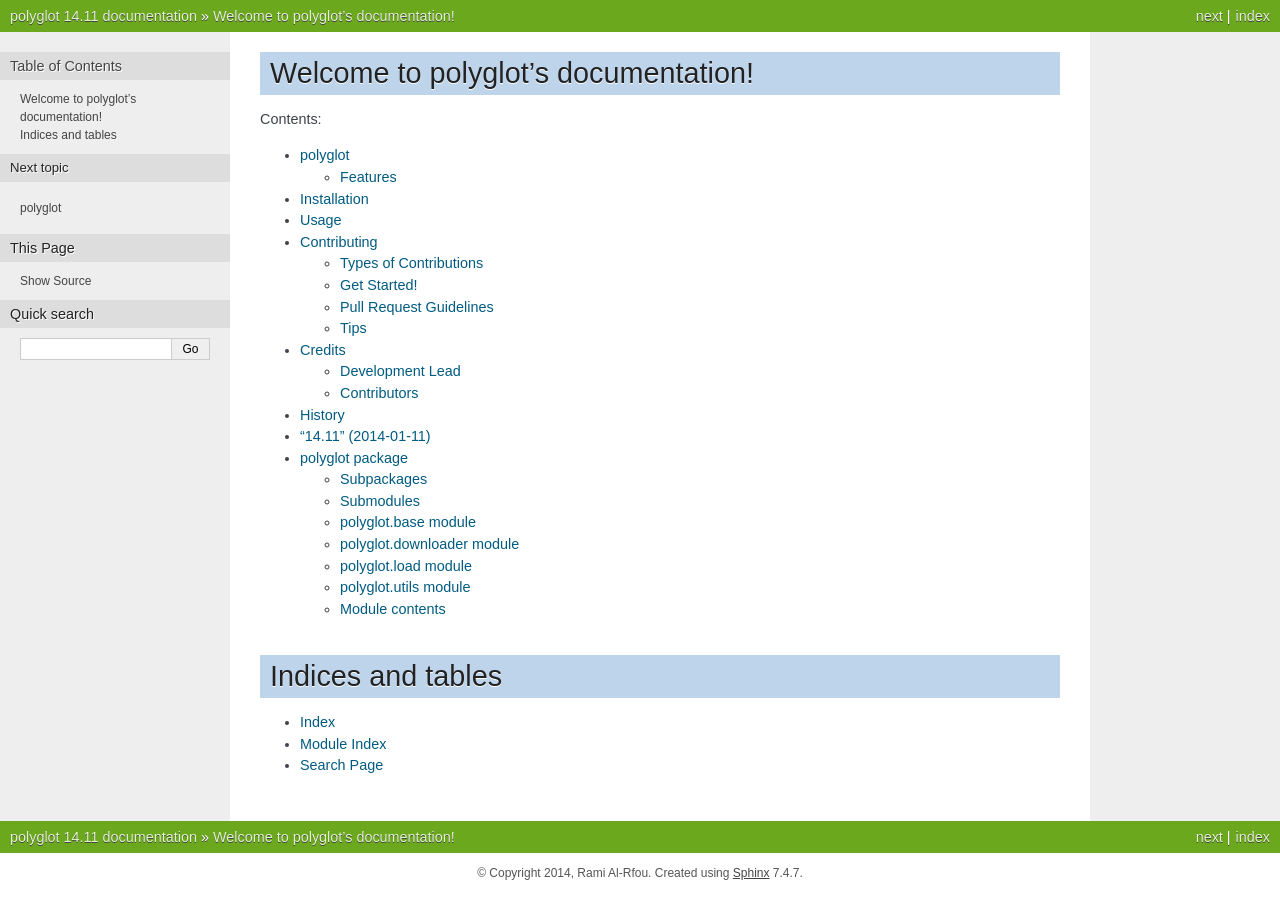
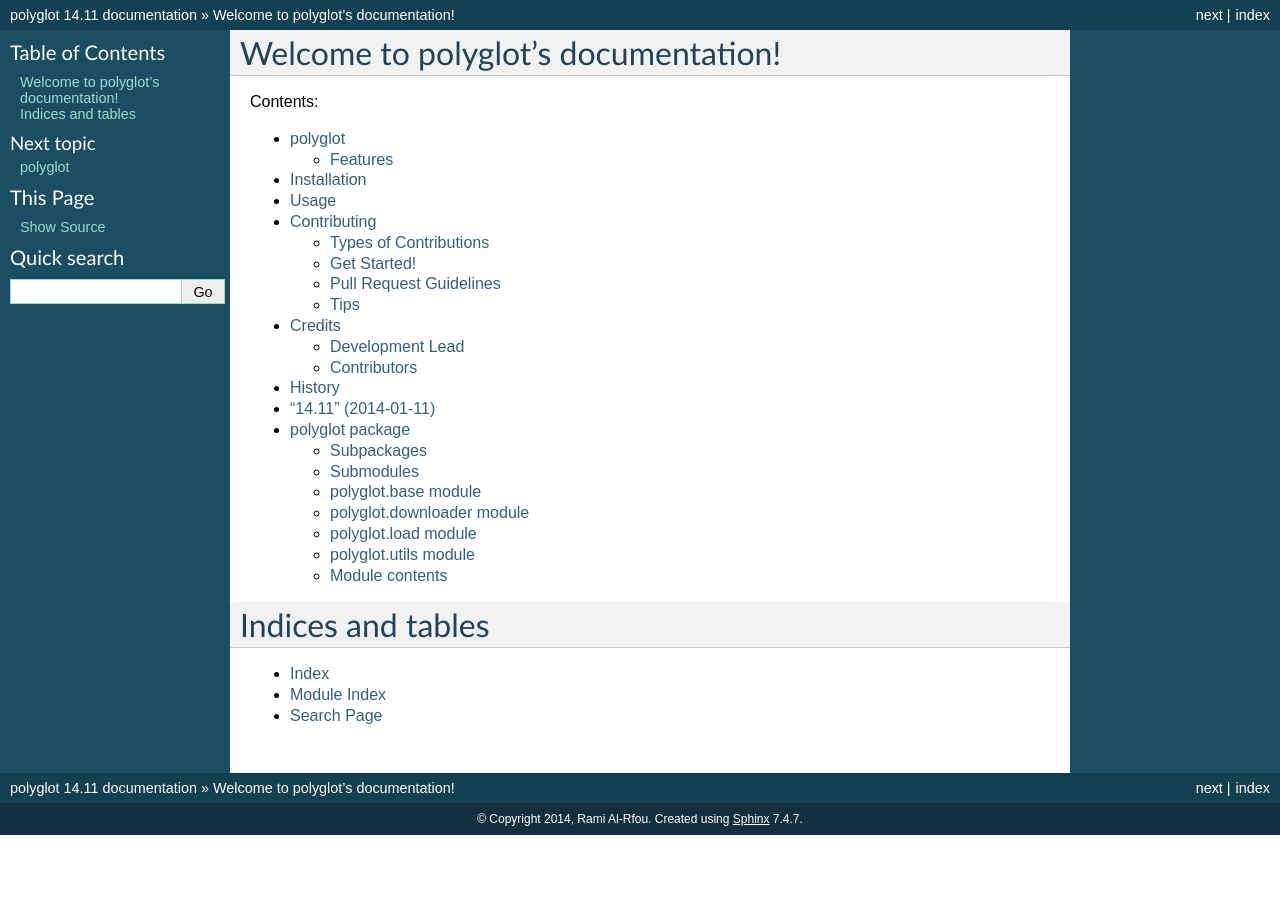
Before and after one commit to aboSamoor/polyglot, a Sphinx documentation site: the page built from docs/index.rst, in a window 1280 px wide. Built offline with Sphinx 7.4.7, drawn with Linux system fonts in a browser that asks for light colours; formulas are drawn with MathJax 3; pages that are not in the unit, such as notebooks, are missing from menus.

```diff
--- a/docs/conf.py
+++ b/docs/conf.py
@@ -140,7 +140,7 @@ pygments_style = 'sphinx'
 
 # The theme to use for HTML and HTML Help pages.  See the documentation for
 # a list of builtin themes.
-html_theme = 'nature'
+html_theme = 'default'
 
 # Theme options are theme-specific and customize the look and feel of a
 # theme further.  For a list of options available for each theme, see the
--- a/rtd_requirements.txt
+++ b/rtd_requirements.txt
@@ -3,3 +3,4 @@ wheel>=0.23.0
 six>=1.7.3
 futures>=2.1.6
 sphinxcontrib-napoleon>=0.2.8
+numpy>=1.6
```
